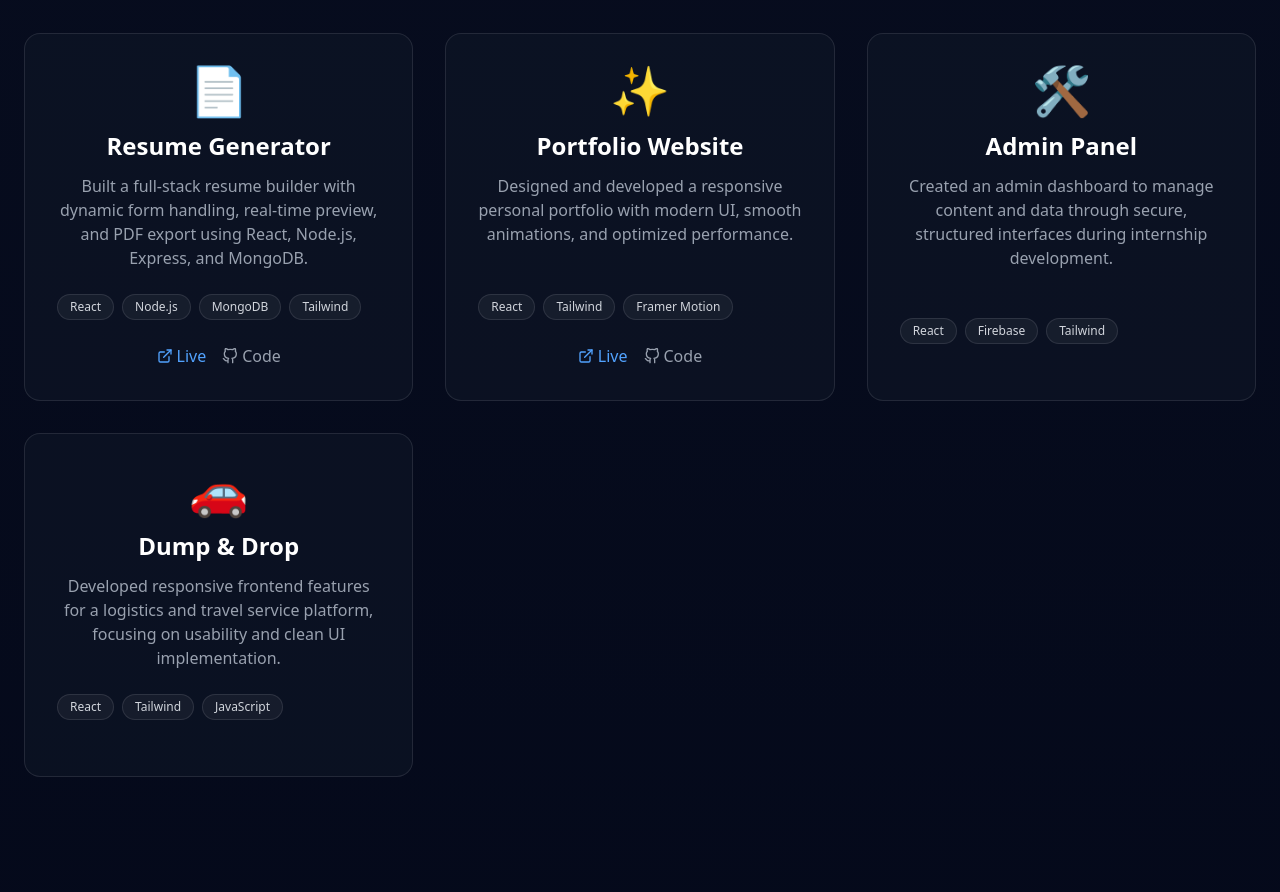
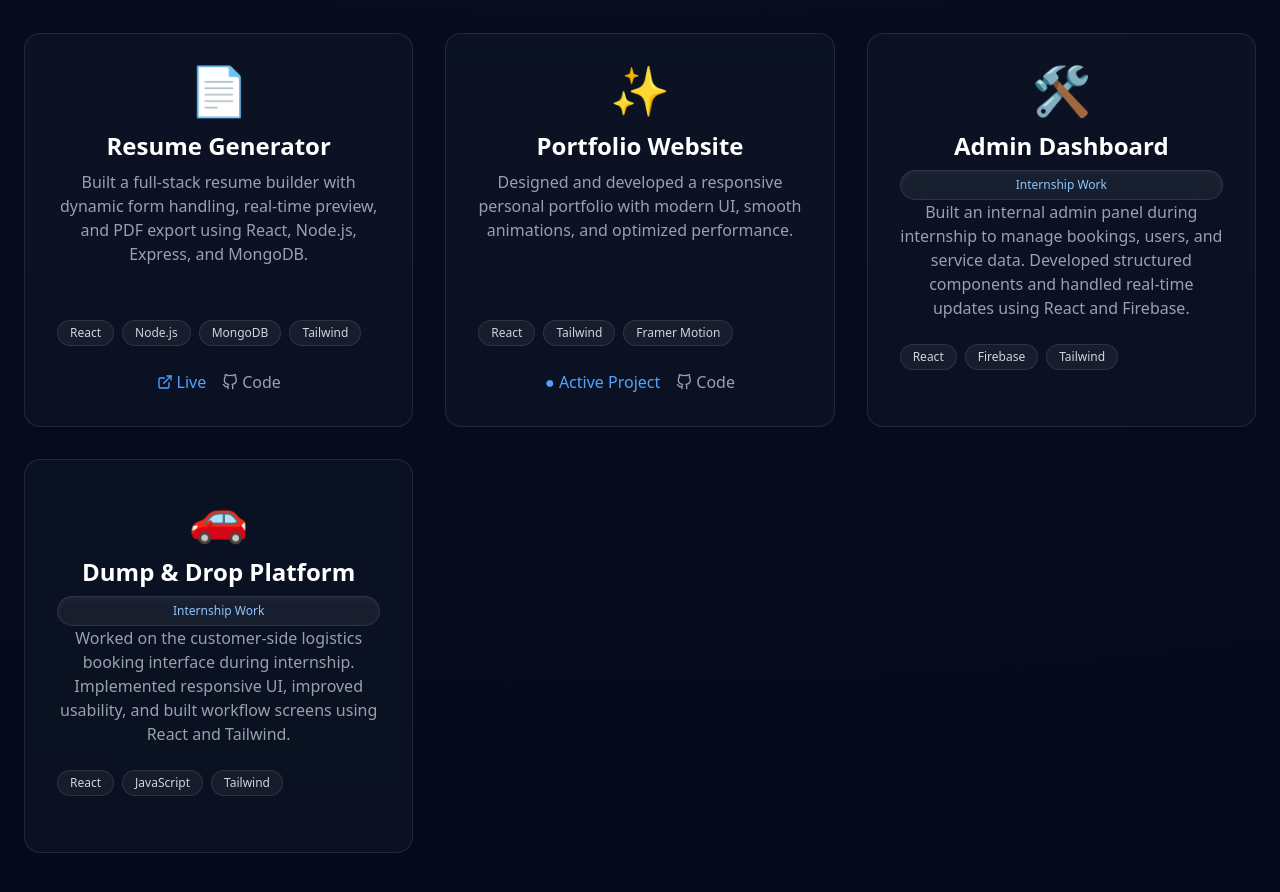
Before and after one commit to vikkyrg/my-portfolio, a React (Vite) app: page / in a window 1280 px wide. Shown: the part 3960-4852 px from the top of the page. Built offline with nearby package versions, Linux system fonts and the light colour scheme.

Commit message:
Updated projects section and internship UI improvements

```diff
--- a/src/components/Projects.jsx
+++ b/src/components/Projects.jsx
@@ -17,22 +17,24 @@ function Projects() {
         tech: ["React", "Tailwind", "Framer Motion"],
         gradient: "from-green-600 to-emerald-600",
         icon: "✨",
-        live: "👉 PASTE YOUR PORTFOLIO LIVE LINK HERE",
-        github: "https://github.com/vikkyrg"
+        github: "https://github.com/vikkyrg/my-portfolio"
     },
     {
-        title: "Admin Panel",
-        description: "Created an admin dashboard to manage content and data through secure, structured interfaces during internship development.",
+    title: "Admin Dashboard",
+    description:"Built an internal admin panel during internship to manage bookings, users, and service data. Developed structured components and handled real-time updates using React and Firebase.",
     tech: ["React", "Firebase", "Tailwind"],
     gradient: "from-purple-600 to-pink-600",
-        icon: "🛠️"
+    icon: "🛠️",
+    tag: "Internship"
     },
+
     {
-        title: "Dump & Drop",
-        description: "Developed responsive frontend features for a logistics and travel service platform, focusing on usability and clean UI implementation.",
-        tech: ["React", "Tailwind", "JavaScript"],
+    title: "Dump & Drop Platform",
+    description:"Worked on the customer-side logistics booking interface during internship. Implemented responsive UI, improved usability, and built workflow screens using React and Tailwind.",
+    tech: ["React", "JavaScript", "Tailwind"],
     gradient: "from-orange-600 to-yellow-600",
-        icon: "🚗"
+    icon: "🚗",
+    tag: "Internship"
     }
     ];
 
@@ -65,9 +67,15 @@ function Projects() {
                                     {project.icon}
                                 </div>
 
-                                <h3 className="text-2xl font-bold text-white mb-3 group-hover:text-blue-400 transition-colors">
+                                <h3 className="text-2xl font-bold text-white mb-2 group-hover:text-blue-400 transition-colors">
                                     {project.title}
                                 </h3>
+
+                                {project.tag && (
+                                    <span className="text-xs text-blue-300 px-4 py-1.5 rounded-full bg-white/5 backdrop-blur-md border border-white/10 shadow-inner shadow-white/5">
+                                        Internship Work
+                                    </span>
+                                )}
 
                                 <p className="text-gray-400 mb-6 flex-grow">
                                     {project.description}
@@ -89,7 +97,12 @@ function Projects() {
                                 {(project.live || project.github) && (
                                     <div className="flex gap-4 justify-center">
 
-                                        {project.live && (
+                                        {project.title === "Portfolio Website" ? (
+                                            <span className="flex items-center gap-1 text-blue-400 font-medium">
+                                            ● Active Project
+                                            </span>
+                                        ) : (
+                                            project.live && (
                                                 <a
                                                     href={project.live}
                                                     target="_blank"
@@ -99,8 +112,8 @@ function Projects() {
                                                     <FiExternalLink className="group-hover/link:translate-x-1 group-hover/link:-translate-y-1 transition-transform" />
                                                     Live
                                                 </a>
+                                            )
                                         )}
-
                                         {project.github && (
                                             <a
                                                 href={project.github}
```
Lines whose indentation alone changed are shown as unchanged.
